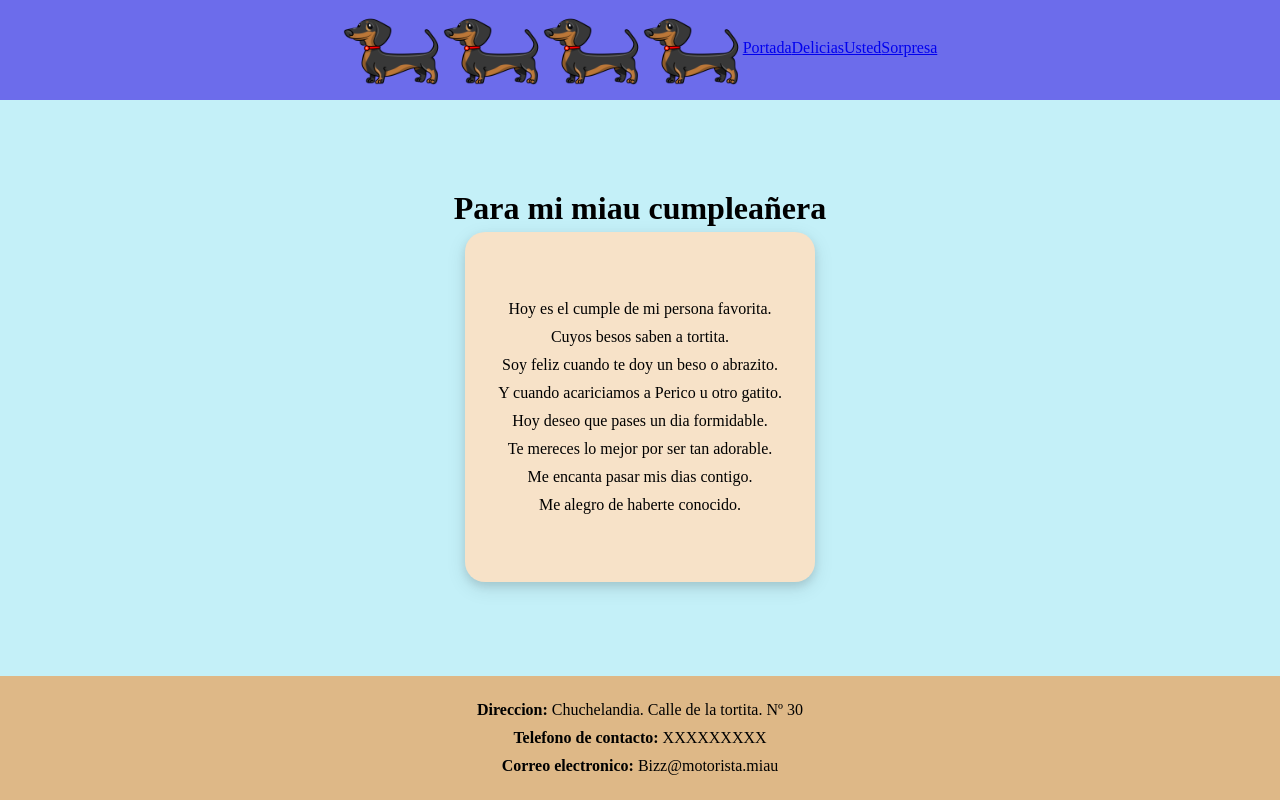
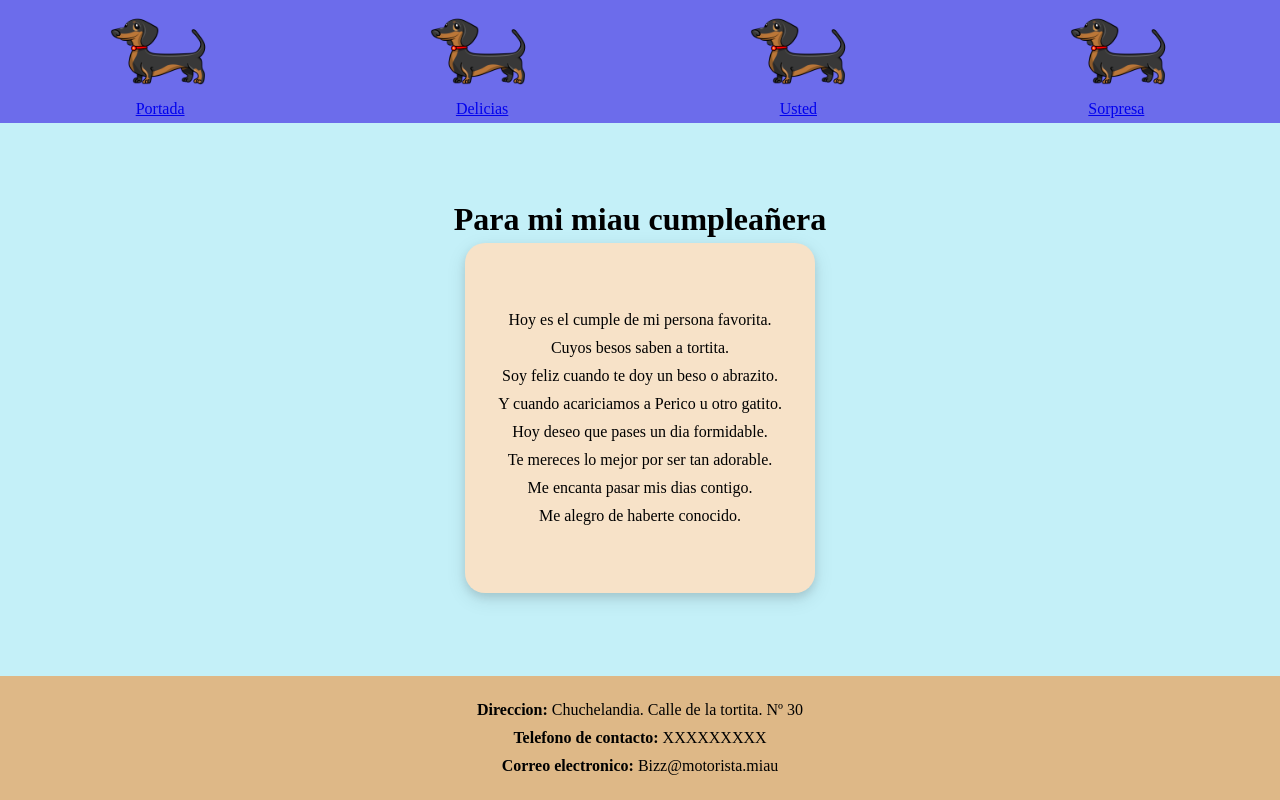
Before and after one commit to BizMotero/BizMotero.github.io, a plain HTML site: page HTML/Tu.html in a window 1280 px wide. Drawn offline with Linux system fonts and the light colour scheme.

Commit message:
Update Tu.css

```diff
--- a/CSS/Tu.css
+++ b/CSS/Tu.css
@@ -17,9 +17,8 @@ body {
 
 header {
     background-color: rgb(108, 108, 235);
-    display: flex;
-    justify-content: center; /* Centra horizontalmente en todos los dispositivos */
-    align-items: center; /* Centra verticalmente en todos los dispositivos */
+    display: grid;
+    grid-row: 1 / 2;
 }
 
 .arriba {
```
